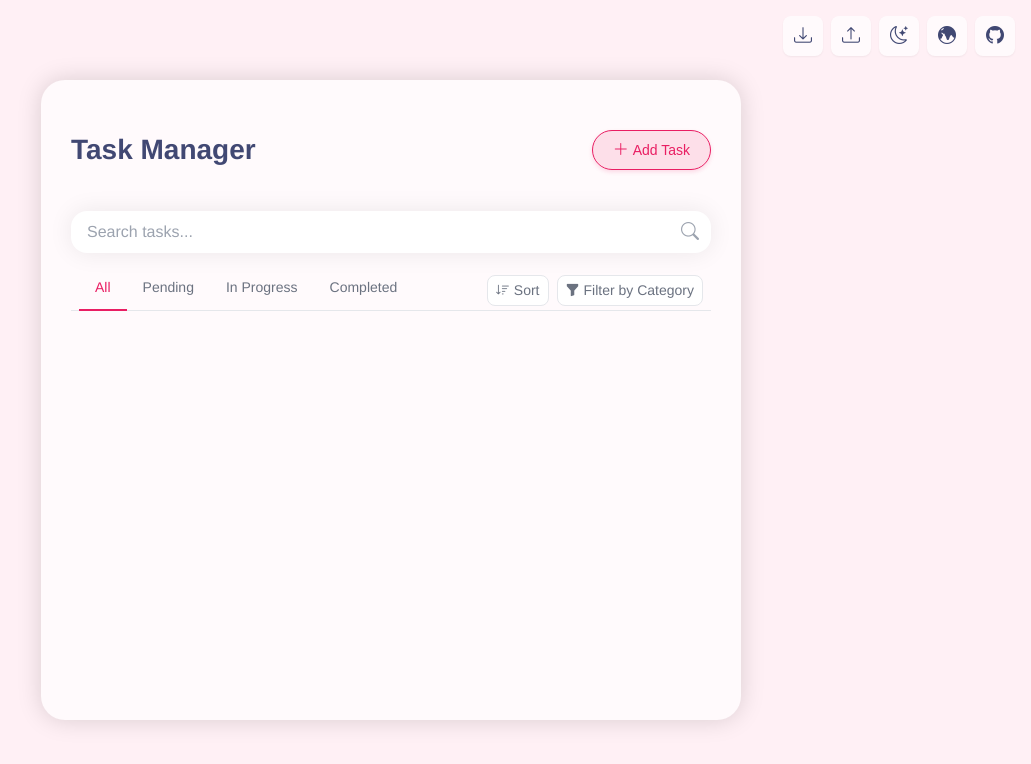
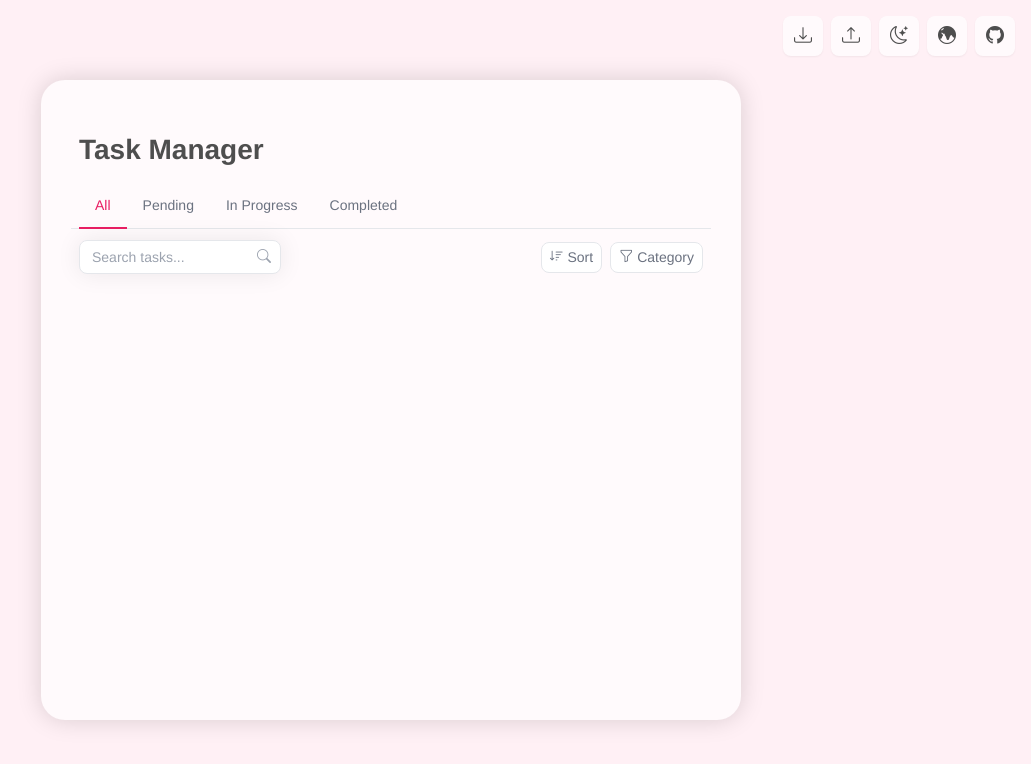
Before and after one commit to xxiixi/task-manager-web, a Vue app: page / in a window 1280 px wide. Shown: the top 764 px of the page, without its empty margins (249-1280 px from the left). Built offline with nearby package versions, Linux system fonts and the light colour scheme; the HTML template or start-up script is replaced by a standard one.

Commit message:
🔮 style: update

```diff
--- a/src/components/TaskAdd.vue
+++ b/src/components/TaskAdd.vue
@@ -1,20 +1,13 @@
 <template>
   <button class="add-task-btn" @click="handleOpenModal">
     <i class="bi bi-plus-lg"></i>
-    <span>{{ t.addTask }}</span>
   </button>
 </template>
 
 <script setup lang="ts">
-import { storeToRefs } from 'pinia'
-import { useI18nStore } from '../stores/i18n'
-
 const emit = defineEmits<{
   open: []
 }>()
-
-const i18nStore = useI18nStore()
-const { t } = storeToRefs(i18nStore)
 
 const handleOpenModal = () => {
   emit('open')
@@ -28,24 +21,22 @@ const handleOpenModal = () => {
   display: flex;
   align-items: center;
   justify-content: center;
-  gap: @spacing-xs;
-  padding: 10px 20px;
-  border-radius: @border-radius-full;
+  width: 70px;
+  height: 70px;
+  padding: 0;
+  border-radius: 50%;
   border: 1.5px solid var(--primary-color);
-  background: var(--primary-color-bg);
+  background: color-mix(in srgb, var(--primary-color) 30%, transparent);
   color: var(--primary-color);
-  font-size: @font-size-sm;
-  font-weight: @font-weight-medium;
   cursor: pointer;
   transition: all @transition-base;
   box-shadow: 0 2px 4px var(--primary-color-shadow-light);
-  white-space: nowrap;
   flex-shrink: 0;
   position: relative;
   overflow: hidden;
 
   i {
-    font-size: @font-size-md;
+    font-size: 35px;
     transition: transform @transition-base;
   }
 
@@ -67,7 +58,7 @@ const handleOpenModal = () => {
     color: white;
     border-color: var(--primary-hover);
     background: transparent;
-    transform: translateY(-2px);
+    transform: scale(1.05);
     box-shadow: 0 4px 12px var(--primary-color-shadow-strong);
 
     &::before {
--- a/src/components/TaskDetail.vue
+++ b/src/components/TaskDetail.vue
@@ -125,15 +125,15 @@ const { t, locale } = storeToRefs(i18nStore)
 
 const editTitle = ref('')
 const editDescription = ref('')
-const editCategory = ref<TaskCategory>('😅')
+const editCategory = ref<TaskCategory>('😶')
 const titleInputRef = ref<HTMLInputElement | null>(null)
 
 // 预设的10个分类 emoji
 const categoryOptions: TaskCategory[] = ['😅', '🤯', '🤩', '😶', '🥺', '‼️', '❓', '💗', '💡', '⏰']
 
-// 当任务变化时，初始化编辑数据
-watch(() => props.task, () => {
-  if (props.task) {
+// 当任务变化时，初始化编辑数据（只在task.id变化时重新初始化，避免状态切换时重置编辑内容）
+watch(() => props.task?.id, (newId, oldId) => {
+  if (props.task && newId && newId !== oldId) {
     editTitle.value = props.task.title
     editDescription.value = props.task.description || ''
     editCategory.value = props.task.category
--- a/src/components/TaskFilter.vue
+++ b/src/components/TaskFilter.vue
@@ -11,8 +11,19 @@
         >
           {{ filter.label }}
         </span>
-
+      </div>
+    </div>
     <div class="action-buttons">
+      <div class="search-container">
+        <input
+          type="text"
+          :value="searchKeyword"
+          @input="handleSearchInput"
+          :placeholder="t.searchPlaceholder || '搜索任务...'"
+          class="search-input"
+        />
+        <i class="bi bi-search search-icon"></i>
+      </div>
       <div class="sort-wrapper" ref="sortFilterRef">
         <span
           class="filter sort-btn"
@@ -43,7 +54,7 @@
         class="filter category-filter-btn"
         @click="toggleCategoryDropdown"
       >
-        <i class="bi bi-funnel-fill"></i>
+        <i class="bi bi-funnel"></i>
         {{ t.filterByCategory }}
       </span>
       <div v-if="showCategoryDropdown" class="category-dropdown">
@@ -63,8 +74,6 @@
         >
           {{ category }}
         </div>
-      </div>
-      </div>
     </div>
   </div>
     </div>
@@ -84,12 +93,14 @@ const props = defineProps<{
   selected: FilterValue
   selectedCategory?: TaskCategory | 'all'
   selectedSort?: 'updatedTime' | 'createdTime'
+  searchKeyword?: string
 }>()
 
 const emit = defineEmits<{
   'change-filter': [value: FilterValue]
   'change-category': [value: TaskCategory | 'all']
   'change-sort': [value: 'updatedTime' | 'createdTime']
+  'change-search': [value: string]
 }>()
 
 const i18nStore = useI18nStore()
@@ -151,6 +162,11 @@ const selectSort = (sort: 'updatedTime' | 'createdTime') => {
   closeSortDropdown()
 }
 
+const handleSearchInput = (event: Event) => {
+  const target = event.target as HTMLInputElement
+  emit('change-search', target.value)
+}
+
 // 点击外部关闭下拉菜单
 const handleClickOutside = (event: MouseEvent) => {
   const target = event.target as HTMLElement
@@ -178,7 +194,7 @@ onUnmounted(() => {
   display: flex;
   align-items: flex-start;
   flex-direction: column;
-  gap: @spacing-md;
+  gap: @spacing-xs;
   margin: 0 @spacing-sm;
   color: var(--filter-inactive);
   font-size: @font-size-sm;
@@ -259,8 +275,45 @@ onUnmounted(() => {
     display: flex;
     align-items: center;
     gap: @spacing-sm;
-    align-self: flex-end;
-    margin-left: auto;
+    width: 100%;
+    margin-top: @spacing-sm;
+  }
+
+  .search-container {
+    position: relative;
+    display: flex;
+    align-items: center;
+    margin-right: auto;
+
+    .search-input {
+      padding: 8px 32px 8px 12px;
+      border-radius: @border-radius-md;
+      border: 1px solid var(--border-color);
+      outline: none;
+      box-shadow: @shadow-input;
+      font-size: @font-size-sm;
+      background: var(--card-bg);
+      color: var(--text-secondary);
+      font-family: @font-family;
+      transition: all @transition-base;
+
+      &::placeholder {
+        color: var(--text-tertiary);
+      }
+
+      &:focus {
+        box-shadow: @shadow-md;
+        border-color: var(--border-hover);
+      }
+    }
+
+    .search-icon {
+      position: absolute;
+      right: 10px;
+      color: var(--text-tertiary);
+      font-size: @font-size-sm;
+      pointer-events: none;
+    }
   }
 
   .sort-wrapper {
--- a/src/components/TaskList.vue
+++ b/src/components/TaskList.vue
@@ -43,6 +43,6 @@ const handleViewDetails = (id: string) => {
 
 .task-list {
   display: grid;
-  row-gap: 14px;
+  row-gap: 10px;
 }
 </style>
--- a/src/components/TaskListItem.vue
+++ b/src/components/TaskListItem.vue
@@ -104,7 +104,7 @@ const handleViewDetails = () => {
 
 .task-item {
   background: var(--card-bg);
-  padding: @spacing-md;
+  padding: @spacing-sm @spacing-md;
   border-radius: @border-radius-md;
   color: var(--text-secondary);
   display: flex;
@@ -113,6 +113,7 @@ const handleViewDetails = () => {
   transition: all @transition-base;
   cursor: pointer;
   margin-right: @spacing-sm;
+  margin-left: @spacing-xs;
 
   &:hover {
     box-shadow: @shadow-sm;
--- a/src/stores/i18n.ts
+++ b/src/stores/i18n.ts
@@ -89,7 +89,7 @@ const translations = {
     noDueDate: 'No due date',
     noTags: 'No tags',
     close: 'Close',
-    filterByCategory: 'Filter by Category',
+    filterByCategory: ' Category',
     sortBy: 'Sort',
     sortByUpdatedTime: 'Last Updated',
     sortByCreatedTime: 'Created Time',
--- a/src/styles/light.less
+++ b/src/styles/light.less
@@ -10,8 +10,8 @@
   --card-hover-bg: #fff5f8;
 
   // ==================== 文字颜色 ====================
-  --text-primary: #414873;
-  --text-secondary: #626262;
+  --text-primary: #4e4e4e;
+  --text-secondary: #666666;
   --text-tertiary: #9ca3af;
   --text-disabled: #c0c2ce;
 
--- a/src/views/Home.vue
+++ b/src/views/Home.vue
@@ -1,29 +1,25 @@
 
 <template>
     <main>
+        <div class="task-add-section">
+              <TaskAdd @open="handleOpenAddModal" />
+        </div>
       <HeaderToolbar />
       <div class="container">
         <div class="title-section">
+
           <h1>{{ t?.title || 'Task Manager' }}</h1>
-          <TaskAdd @open="handleOpenAddModal" />
         </div>
         <div class="header-section">
-          <div class="search-container">
-            <input
-              type="text"
-              v-model="searchKeyword"
-              :placeholder="t?.searchPlaceholder || '搜索任务...'"
-              class="search-input"
-            />
-            <i class="bi bi-search search-icon"></i>
-          </div>
           <TaskFilter
             :selected="filter"
             :selected-category="categoryFilter"
             :selected-sort="sortBy"
+            :search-keyword="searchKeyword"
             @change-filter="handleFilterChange"
             @change-category="handleCategoryChange"
             @change-sort="handleSortChange"
+            @change-search="handleSearchChange"
           />
         </div>
         <div class="task-list-wrapper">
@@ -99,7 +95,7 @@ const handleToggleStatus = (id: string) => {
     }
     const newStatus = statusMap[task.status]
     taskStore.updateTask(id, { status: newStatus })
-    // 更新详情页显示的任务数据
+    // 更新详情页显示的任务数据（因为watch只监听task.id，替换对象不会触发编辑数据重置）
     if (selectedTask.value && selectedTask.value.id === id) {
       const updatedTask = taskStore.getTaskById(id)
       if (updatedTask) {
@@ -141,6 +137,11 @@ const handleSortChange = (value: 'updatedTime' | 'createdTime') => {
   sortBy.value = value
 }
 
+// 切换搜索关键词
+const handleSearchChange = (value: string) => {
+  searchKeyword.value = value
+}
+
 // 查看任务详情
 const handleViewDetails = (id: string) => {
   const task = taskStore.getTaskById(id)
@@ -178,6 +179,7 @@ const handleCloseAddModal = () => {
       justify-items: center;
       background: var(--bg-color);
       transition: background-color @transition-base;
+      position: relative;
     }
 
     .container {
@@ -197,14 +199,16 @@ const handleCloseAddModal = () => {
 
     .title-section {
       display: flex;
-      align-items: center;
+      align-items: flex-start;
+      flex-direction: column;
       justify-content: space-between;
-      margin: @spacing-lg 0;
+      margin-bottom: @spacing-md;
+      margin-top: @spacing-lg;
+      margin-left: @spacing-sm;
       flex-shrink: 0;
     }
 
     h1 {
-      margin: 0;
       font-size: @font-size-2xl;
       color: var(--text-primary);
       text-align: left;
@@ -212,45 +216,14 @@ const handleCloseAddModal = () => {
       flex: 1;
     }
 
+    .task-add-section {
+      position: absolute;
+      bottom: 890px;
+      right: 330px;
+      z-index: 1000;
+    }
     .header-section {
       flex-shrink: 0;
-    }
-
-    .search-container {
-      position: relative;
-      margin: @spacing-md 0;
-      display: flex;
-      align-items: center;
-
-      .search-input {
-        width: 100%;
-        padding: 12px 40px 12px 16px;
-        border-radius: @border-radius-xl;
-        border: none;
-        outline: none;
-        box-shadow: @shadow-input;
-        font-size: @font-size-md;
-        background: var(--card-bg);
-        color: var(--text-secondary);
-        font-family: @font-family;
-        transition: all @transition-base;
-
-        &::placeholder {
-          color: var(--text-tertiary);
-        }
-
-        &:focus {
-          box-shadow: @shadow-md;
-        }
-      }
-
-      .search-icon {
-        position: absolute;
-        right: 12px;
-        color: var(--text-tertiary);
-        font-size: @font-size-lg;
-        pointer-events: none;
-      }
     }
 
     .task-list-wrapper {
```
